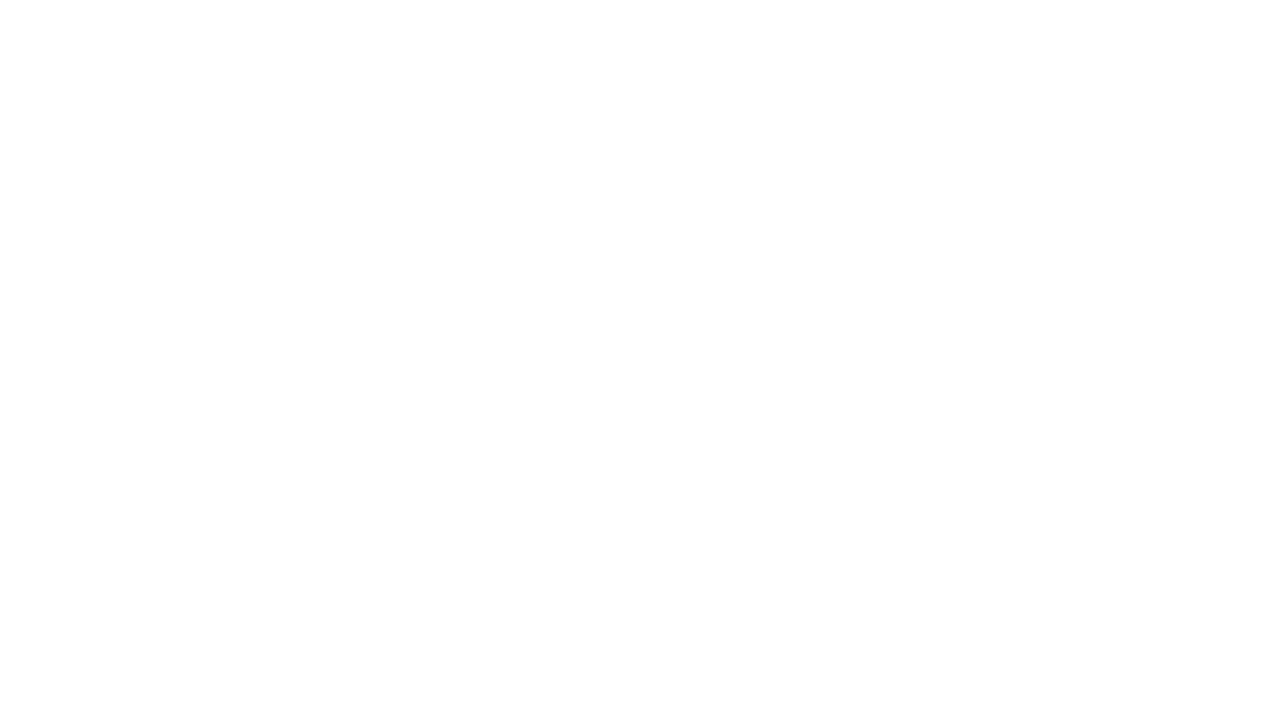
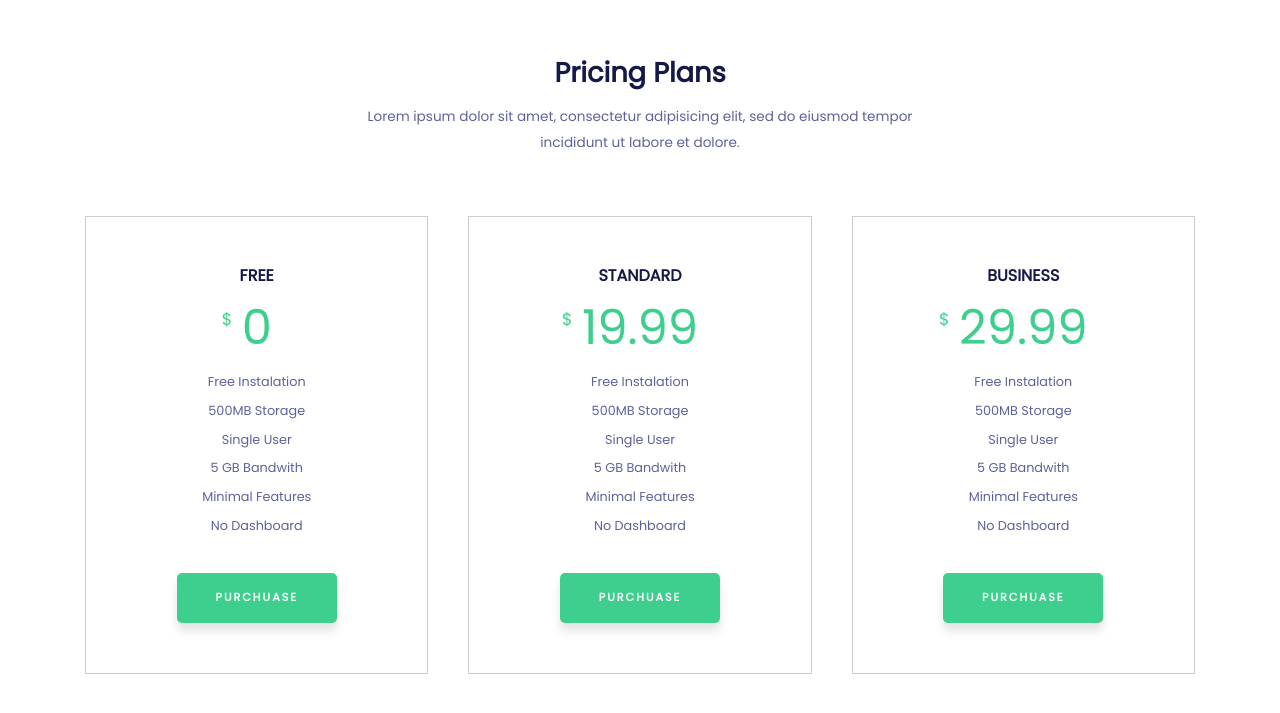
Before and after one commit to Marek-Barela/Slick-React, a React (Create React App) app: page / in a window 1280 px wide. Shown: the part 2864-3577 px from the top of the page. Before the commit the page ends 2841 px from the top, so only its background shows below. Built offline with nearby package versions, Linux system fonts and the light colour scheme.

Commit message:
pricing structure commited

```diff
--- a/src/components/app/index.tsx
+++ b/src/components/app/index.tsx
@@ -1,8 +1,9 @@
-import React from 'react';
-import Layout from '../layout';
-import Hero from '../hero';
-import About from '../about';
-import Services from '../services';
+import React from "react";
+import Layout from "../layout";
+import Hero from "../hero";
+import About from "../about";
+import Services from "../services";
+import Pricing from "../pricing";
 
 const App: React.FC = () => {
   return (
@@ -10,6 +11,7 @@ const App: React.FC = () => {
       <Hero />
       <About />
       <Services />
+      <Pricing />
     </Layout>
   );
 };
--- /dev/null
+++ b/src/components/pricing-container/index.module.css
@@ -0,0 +1,5 @@
+.wrapper {
+  display: flex;
+  justify-content: center;
+  align-items: center;
+}
--- /dev/null
+++ b/src/components/pricing-container/index.tsx
@@ -0,0 +1,16 @@
+import React from "react";
+import PricingItem from "../pricing-item";
+import styles from "./index.module.css";
+
+const PricingContainer = () => {
+  const { wrapper } = styles;
+  return (
+    <div className={wrapper}>
+      <PricingItem title="FREE" cost="0" />
+      <PricingItem title="STANDARD" cost="19.99" />
+      <PricingItem title="BUSINESS" cost="29.99" />
+    </div>
+  );
+};
+
+export default PricingContainer;
--- /dev/null
+++ b/src/components/pricing-item/index.module.css
@@ -0,0 +1,48 @@
+.wrapper {
+  width: 33.33%;
+  margin: 50px 0;
+}
+
+.itemWrapper {
+  margin: 10px 20px;
+  border: 1px solid #cccccc;
+  display: flex;
+  justify-content: center;
+  align-items: center;
+  flex-direction: column;
+  padding: 50px 30px;
+  transition: box-shadow 0.4s, border 0.4s;
+}
+
+.itemWrapper:hover {
+  box-shadow: 0 0 25px 0 rgba(95, 95, 95, 0.24);
+  border: 1px solid #3ecf8e;
+}
+
+.price {
+  position: relative;
+  color: #3ecf8e;
+  font-size: 3em;
+  margin-bottom: 20px;
+}
+
+.price::before {
+  content: "$";
+  position: absolute;
+  font-size: 0.35em;
+  left: -20px;
+  top: 10px;
+}
+
+.list {
+  margin: 0 0 25px 0;
+  padding: 0;
+  list-style-type: none;
+  text-align: center;
+}
+
+.list li {
+  font-size: 0.8em;
+  color: #5e629c;
+  margin-bottom: 14px;
+}
--- /dev/null
+++ b/src/components/pricing-item/index.tsx
@@ -0,0 +1,45 @@
+import React, { FC } from "react";
+import SubsectionHeader from "../subsection-header";
+import Button from "../section-button";
+import styles from "./index.module.css";
+
+interface Props {
+  title: string;
+  cost: string;
+}
+
+const PricingItem: FC<Props> = props => {
+  const { wrapper, itemWrapper, price, list } = styles;
+  const { title, cost } = props;
+  return (
+    <div className={wrapper}>
+      <div className={itemWrapper}>
+        <SubsectionHeader headerText={title} />
+        <span className={price}>{cost}</span>
+        <ul className={list}>
+          <ListItem text="Free Instalation" />
+          <ListItem text="500MB Storage" />
+          <ListItem text="Single User" />
+          <ListItem text="5 GB Bandwith" />
+          <ListItem text="Minimal Features" />
+          <ListItem text="No Dashboard" />
+        </ul>
+        <Button
+          url="https://uideck.com/products/slick-free-bootstrap-template/"
+          btnText="Purchuase"
+        />
+      </div>
+    </div>
+  );
+};
+
+interface ListProps {
+  text?: string;
+}
+
+const ListItem: FC<ListProps> = props => {
+  const { text = "" } = props;
+  return <li>{text}</li>;
+};
+
+export default PricingItem;
--- /dev/null
+++ b/src/components/pricing/index.tsx
@@ -0,0 +1,22 @@
+import React from "react";
+import SectionWrapper from "../section-wrapper";
+import WrapperCenterColumn from "../wrapper-center-column";
+import SectionHeader from "../section-header";
+import Paragraph from "../paragraph";
+import PricingContainer from "../pricing-container";
+
+const Pricing = () => {
+  return (
+    <section id="Pricing">
+      <SectionWrapper>
+        <WrapperCenterColumn>
+          <SectionHeader headerText="Pricing Plans" />
+          <Paragraph paragraphText="Lorem ipsum dolor sit amet, consectetur adipisicing elit, sed do eiusmod tempor incididunt ut labore et dolore." />
+        </WrapperCenterColumn>
+        <PricingContainer />
+      </SectionWrapper>
+    </section>
+  );
+};
+
+export default Pricing;
```
Lines whose indentation alone changed are shown as unchanged.
